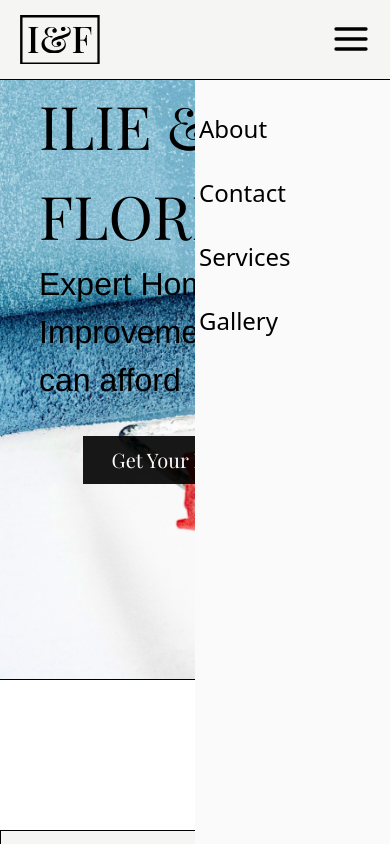
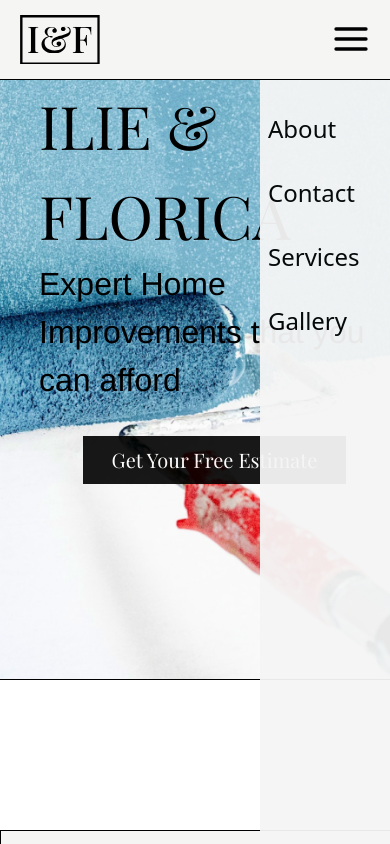
Before and after one commit to rrecalo/if-home-impro, a React (Create React App) app: page / in a window 390 px wide. Both pictures are taken after a click on the icon 350 px from the left and 39 px from the top of the page. Shown: the top 844 px of the page. Built offline with nearby package versions, Linux system fonts and the light colour scheme; a web font is replaced by a local one.

Commit message:
Tweak styling of mobile navbar, add animation to open/close

```diff
--- a/package.json
+++ b/package.json
@@ -6,6 +6,7 @@
     "@testing-library/jest-dom": "^5.16.5",
     "@testing-library/react": "^13.4.0",
     "@testing-library/user-event": "^13.5.0",
+    "framer-motion": "^8.4.6",
     "react": "^18.2.0",
     "react-dom": "^18.2.0",
     "react-icons": "^4.7.1",
--- a/src/Navbar.jsx
+++ b/src/Navbar.jsx
@@ -1,15 +1,66 @@
 import React from 'react'
-import { useState } from 'react';
+import { useState, useEffect, useRef } from 'react';
 import { Link } from 'react-router-dom';
 import {ReactComponent as Logo} from './logo.svg';
 import {FiMenu} from 'react-icons/fi'
+import {motion} from 'framer-motion'
+import {useAnimationControls} from 'framer-motion'
+
+var menuVariants = {
+  shown:{
+    x:0,
+    transition:{
+      duration: 0.5, type: "tween"
+    }
+  },
+  notShown:{
+    x:300,
+    transition:{
+      duration: 0.5, type: "tween"
+    }
+  }
+}
 
 const Navbar = () => {
 
   const [shown, setShown] = useState(false);
+  const controls = useAnimationControls("notShown");
+  const ref = useRef(null);
+  useOutsideAlerter(ref, shown);
 
   function toggleMenu(){
-    setShown(!shown);
+    if(shown){
+      controls.start("notShown");
+      setTimeout(()=>{
+        setShown(false);
+      }, 500);
+    }
+    else{
+      setShown(true);
+      controls.start("shown");
+    }
+  }
+
+  /**
+ * Hook that alerts clicks outside of the passed ref
+ */
+  function useOutsideAlerter(ref, shown) {
+    useEffect(() => {
+      /**
+       * Alert if clicked on outside of element
+       */
+      function handleClickOutside(event) {
+        if (ref.current && !ref.current.contains(event.target) && shown) {
+          toggleMenu();
+        }
+      }
+      // Bind the event listener
+      document.body.addEventListener("mousedown", handleClickOutside);
+      return () => {
+        // Unbind the event listener on clean up
+        document.body.removeEventListener("mousedown", handleClickOutside);
+      };
+    }, [ref, shown]);
   }
 
   return (
@@ -37,8 +88,11 @@ const Navbar = () => {
         <FiMenu className='w-10 h-10' onClick={toggleMenu}/>
       </div>
 
-      <div id="side_nav" className={"fixed top-[80px] flex-col right-0 w-1/2 bg-neutral-50 h-full justify-start items-left text-2xl font-light gap-4 p-1 pt-[25px] " + (shown ? 'flex' : 'hidden')}
-      onClick={toggleMenu}>
+      <motion.div id="side_nav" ref={ref} className={"fixed top-[80px] flex-col right-0 w-2/6 bg-neutral-100 opacity-95 h-full justify-start items-left text-2xl font-light gap-4 p-1 pl-2 pt-[25px] " + (shown ? 'flex' : 'hidden')}
+      onClick={toggleMenu}
+      variants={menuVariants}
+      initial={"notShown"}
+      animate={controls}>
       <Link to="/about" className='py-2'>
         About
       </Link>
@@ -51,7 +105,7 @@ const Navbar = () => {
       <Link to="/gallery" className='py-2'>
         Gallery
       </Link>
-      </div>
+      </motion.div>
 
       </div>
     </div>
```
Also changed, not shown: 1 other file (tests, documents, lock files or other folders).
